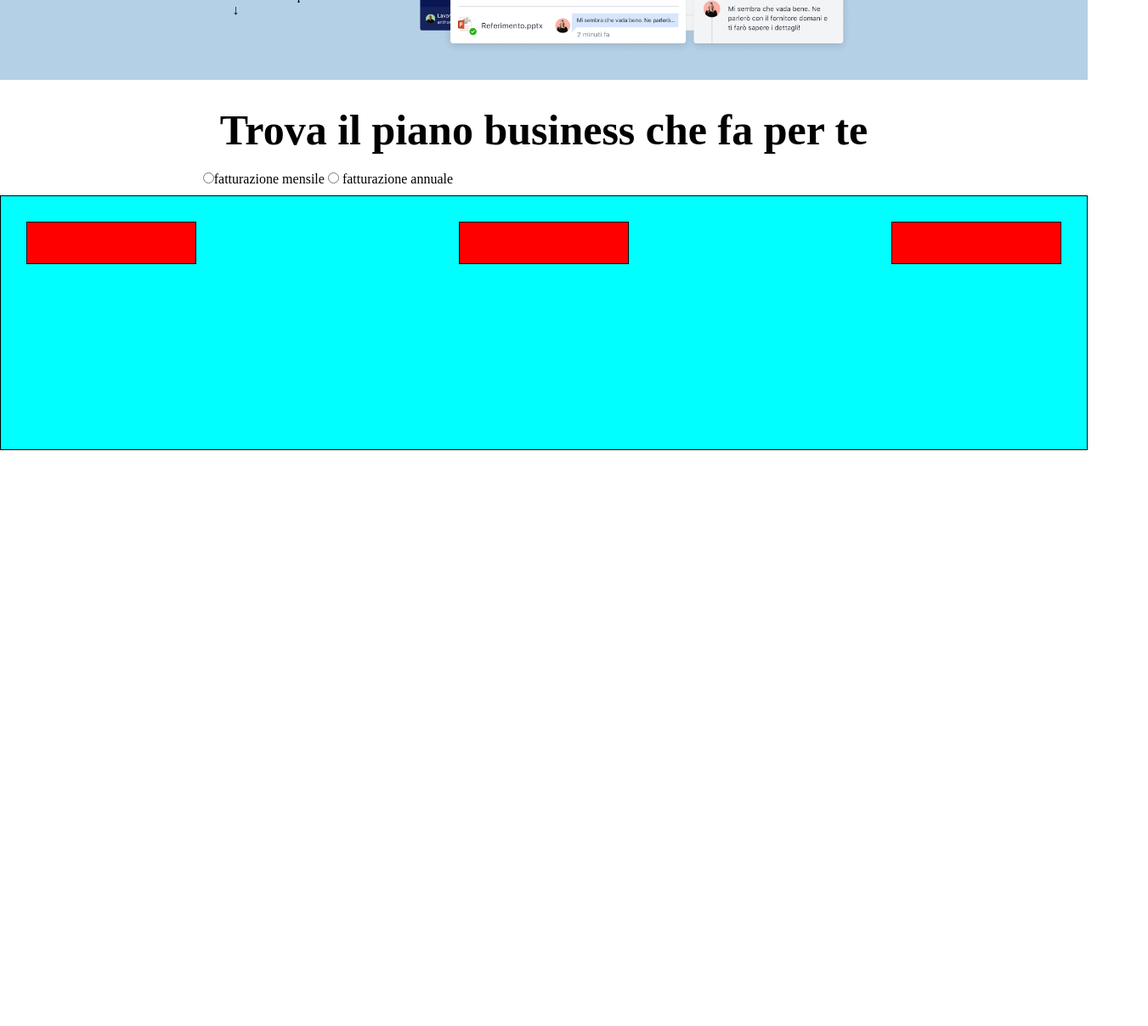
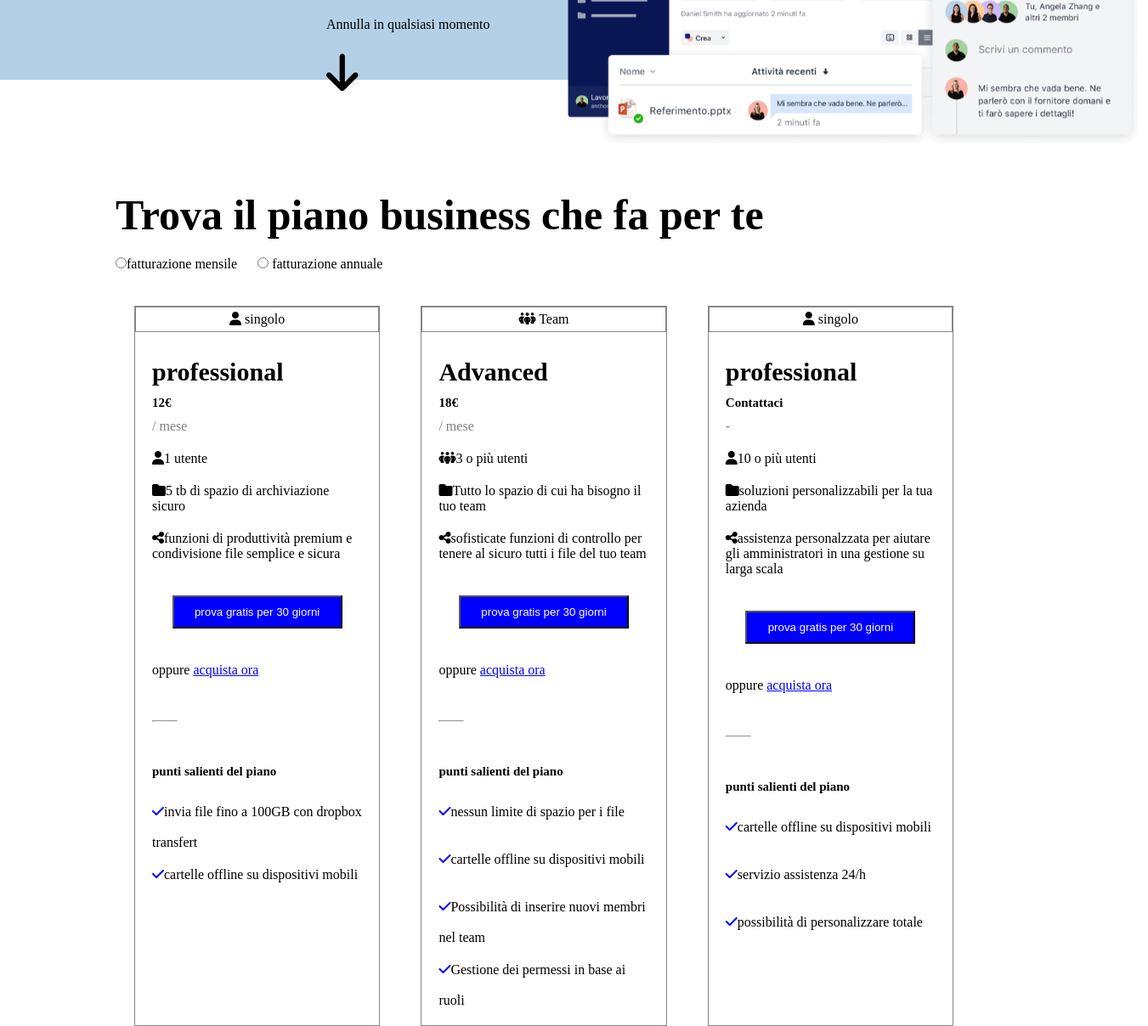
Before and after one commit to tizianotambone/htmlcss-dropbox, a plain HTML site: page index.html in a window 1280 px wide. Shown: the part 506-1714 px from the top of the page at 85% size, 1351 px wide, since content can reach past the window. Before the commit the page ends 1036 px from the top, so only its background shows below. Drawn offline with Linux system fonts and the light colour scheme.

Commit message:
[UPD] colonneok

```diff
--- a/css/style.css
+++ b/css/style.css
@@ -52,7 +52,19 @@ main{
 }
 
 .img1{
-        height: 300px;
+    height: 400px;
+    position: absolute;
+    top:10px;
+    }
+
+
+.relative{
+    position: relative;
+    width: 40%;
+    height: 400px;
+}
+.grandezza{
+    width: 40%;
 }
 .subcontenitore2{
         display: flex;
@@ -62,13 +74,22 @@ main{
     }
 .btn2{
     background-color: blue;
+    height: 30px;
     width: 200px;
     color: white;
+    margin: 20px 0;
+
+}
+.spazio{
+    margin: 20px 0;
+}
+.freccia{
+    font-size: 50px;
 
 }
 .fontsize{
     font-size: 50px;
-        margin: 20px;
+    margin: 20px 0;
 }
     /* terza parte */
 .contenitore2{
@@ -78,46 +99,105 @@ main{
     justify-content: center;
     align-items: center;
     padding: 10px;
+    margin-top: 100px;
 
 }
+
 .radio{
+    margin-right: 20px;
 }
 
+
 .contenitorepadre{
-        width: 100%;
-        height: 300px;
-        background-color: aqua;
-        border: 1px solid black;
+    width: 80%;
     display: flex;
     justify-content: center;
     padding: 30px;
+}
+.subcontenitore3{
+    width: 80%;
 }
 
 
 .contenitorepadre{
     display: flex;
     justify-content: space-between;
+    width: 80%;
+    margin: auto;
+
 }
-   .figlio1{
-    height: 50px;
-    width: 200px;
-    background-color: red;
-    border: 1px solid black;
+.intestazione{
+    border: 1px solid rgb(135, 133, 133);
+    text-align: center;
+    padding: 5px 0;
+}
+.contenuto{
+    padding: 20px;
+}
+
+.contenuto>h4{
+    margin: 10px 0;
+    font-size: 30px;
+
+}
+.contenuto>span{
+    margin: 10px 0;
+    font-size: 15px;
+    font-weight: bold;
+}
+.crgrey{
+    color: grey;
+    margin: 10px 0;
+}
+.user{
+    margin:20px 0
+}
+
+.fontsize1{
+    font-size: 15px;
+    font-weight: bold;
+    margin: 10px 0;
+}
+
+.blu{
+    color: blue;
 }
 
 
+.figlio1{
+
+    width: 30%;
+    background-color: white;
+    border: 1px solid rgb(135, 133, 133);
+}
 .figlio2{
-    height: 50px;
-    width: 200px;
-    background-color: red;
-    border: 1px solid black;
+    width: 30%;
+    background-color: white;
+    border: 1px solid  rgb(135, 133, 133);
+}
+.larghezzabottone{
+    width: 100%;
+    display: flex;
+    justify-content: center;
+    align-items: center;
+}
+hr{
+    width: 30px;
+    margin: 50px 0;
 }
 
-   .figlio3{
-    height: 50px;
+.lista2{
+list-style-type: none;
+}
+.bgblue{
+background-color: blue;
+color: white;
 width: 200px;
-    background-color: red;
-    border: 1px solid black;
+padding: 10px;
+
+}
+.colblue{
+color: blue;
 }
 
 
@@ -143,4 +223,11 @@ main{
 
 
 
+
+
+
+
+
+
+
 /* utility */
--- a/index.html
+++ b/index.html
@@ -1,14 +1,19 @@
 <!DOCTYPE html>
 <html lang="en">
+
 <head>
     <meta charset="UTF-8">
     <meta name="viewport" content="width=device-width, initial-scale=1.0">
     <link rel="stylesheet" href="./css/style.css">
+    <link rel="stylesheet" href="https://cdnjs.cloudflare.com/ajax/libs/font-awesome/6.7.2/css/all.min.css"
+        integrity="sha512-Evv84Mr4kqVGRNSgIGL/F/aIDqQb7xQ2vcrdIwxfjThSH8CSR7PBEakCr51Ck+w+/U6swU2Im1vVX0SVk9ABhg=="
+        crossorigin="anonymous" referrerpolicy="no-referrer" />
     <title>Document</title>
 </head>
+
 <body>
     <!-- prima parte -->
-    <header >
+    <header>
         <div class="container">
             <div class="blok">
                 <ul class="lista">
@@ -32,18 +37,20 @@
     <main>
         <div class="contenitore">
             <div class="subcontenitore">
-                    <div >
+                <div>
                     <h1 class="fontsize"> Tutto ciò che ti serve per il lavoro, in un unico posto</h1>
                 </div>
                 <div class="subcontenitore2">
-                        <div >
-                             <p> Finalmente tutti i tuoi strumenti, contenuti e  collaboratori sono accessibili dallo stesso posto.Dropbox Business è più di uno spazio di archiviazione sicuro: è un modo intelligente e integrato per ottimizzare il flusso di lavoro esistente.
+                    <div class="grandezza">
+                        <p> Finalmente tutti i tuoi strumenti, contenuti e collaboratori sono accessibili dallo stesso
+                            posto.Dropbox Business è più di uno spazio di archiviazione sicuro: è un modo intelligente e
+                            integrato per ottimizzare il flusso di lavoro esistente.
                         </p>
                         <button class="btn2">Inizia la tua prova gratuita</button>
-                            <p>Annulla in qualsiasi momento</p>
-                            <span>&#8595;</span>
+                        <p class="spazio">Annulla in qualsiasi momento</p>
+                        <span class="freccia"><i class="fa-solid fa-arrow-down"></i></span>
                     </div>
-                        <div>
+                    <div class="relative">
                         <img src="./img/jumbo.png" alt="jumbo" class="img1">
                     </div>
                 </div>
@@ -54,39 +61,93 @@
         <div class="contenitore2">
             <div class="subcontenitore3">
                 <h2 class="fontsize">Trova il piano business che fa per te</h2>
-                    <div class="radio">
-                        <span><input type="radio"></span>fatturazione mensile
-                        <span><input type="radio"> fatturazione annuale</span>
+                <div>
+                    <span class="radio">
+                        <input type="radio">fatturazione mensile
+                    </span>
+                    <span>
+                        <input type="radio"> fatturazione annuale
+                    </span>
                 </div>
             </div>
         </div>
         <div class="contenitorepadre">
-                <div class="figlio1"> </div>
-                <div class="figlio2"></div>
-                <div class="figlio3"></div>
+            <div class="figlio1">
+                <div class="intestazione"><i class="fa-solid fa-user"></i> singolo</div>
+                <div class="contenuto">
 
-
-
+                    <h4>professional</h4>
+                    <span>12&euro;</span>
+                    <div class="crgrey">/ mese</div>
+                    <ul class="lista2">
+                        <li class="user"><i class="fa-solid fa-user"></i>1 utente</li>
+                        <li class="user"> <i class="fa-solid fa-folder"></i>5 tb di spazio di archiviazione sicuro</li>
+                        <li class="user"><i class="fa-solid fa-share-nodes"></i>funzioni di produttività premium e condivisione file semplice e sicura</li>
+                    </ul>
+                    <div class="larghezzabottone"><button class="bgblue user">prova gratis per 30 giorni</button></div>
+                    <div class="user">oppure <a href="o" class="colblue">acquista ora</a></div>
+                    <hr>
+                    <div class="fontsize1"> punti salienti del piano</div>
+                    <div> <i class="fa-solid fa-check blu user"></i>invia file fino a 100GB con dropbox transfert</div>
+                    <div><i class="fa-solid fa-check blu user"></i>cartelle offline su dispositivi mobili</div>
+                </div>
 
             </div>
 
+            <div class="figlio2">
+                <div class="intestazione"><i class="fa-solid fa-people-group"></i></i> Team</div>
+                <div class="contenuto">
 
+                    <h4>Advanced</h4>
+                    <span>18&euro;</span>
+                    <div class="crgrey">/ mese</div>
+                    <ul class="lista2">
+                        <li class="user"><i class="fa-solid fa-people-group"></i>3 o più utenti</li>
+                        <li class="user"> <i class="fa-solid fa-folder"></i>Tutto lo spazio di cui ha bisogno il tuo team</li>
+                        <li class="user"><i class="fa-solid fa-share-nodes"></i>sofisticate funzioni di controllo per tenere al sicuro tutti i file del tuo team</li>
+                    </ul>
+                    <div class="larghezzabottone"><button class="bgblue user">prova gratis per 30 giorni</button></div>
+                    <div class="user">oppure <a href="o" class="colblue">acquista ora</a></div>
+                    <hr>
+                    <div class="fontsize1"> punti salienti del piano</div>
+                    <div> <i class="fa-solid fa-check blu user"></i>nessun limite di spazio per i file</div>
+                    <div><i class="fa-solid fa-check blu user"></i>cartelle offline su dispositivi mobili</div>
+                    <div><i class="fa-solid fa-check blu user"></i>Possibilità di inserire nuovi membri nel team</div>
+                    <div><i class="fa-solid fa-check blu user"></i>Gestione dei permessi in base ai ruoli</div>
+                </div>
+            </div>
+            <div class="figlio2">
+                <div class="intestazione"><i class="fa-solid fa-user"></i> singolo</div>
+                <div class="contenuto">
 
+                    <h4>professional</h4>
+                    <span> Contattaci </span>
+                    <div class="crgrey">-</div>
+                    <ul class="lista2">
+                        <li class="user"><i class="fa-solid fa-user"></i>10 o più utenti</li>
+                        <li class="user"> <i class="fa-solid fa-folder"></i>soluzioni personalizzabili per la tua azienda</li>
+                        <li class="user"><i class="fa-solid fa-share-nodes"></i>assistenza personalzzata per aiutare gli amministratori in una gestione su larga scala</li>
+                    </ul>
+                    <div class="larghezzabottone"><button class="bgblue user">prova gratis per 30 giorni</button></div>
+                    <div class="user">oppure <a href="o" class="colblue">acquista ora</a></div>
+                    <hr>
+                    <div class="fontsize1"> punti salienti del piano</div>
+                    <div> <i class="fa-solid fa-check blu user"></i>cartelle offline su dispositivi mobili</div>
+                    <div><i class="fa-solid fa-check blu user"></i>servizio assistenza 24/h</div>
+                    <div> <i class="fa-solid fa-check blu user"></i>possibilità di personalizzare totale</div>
+                </div>
+            </div>
+        </div>
+        <!-- quarta parte  -->
+         <div class="contenitore3">
+            <div class="subcontenitore3">
 
+            </div>
 
+         </div>
     </main>
 
 
+</body>
 
-
-
-
-
-
-
-
-
-
-
-</body>
 </html>
```
Lines whose indentation alone changed are shown as unchanged.
